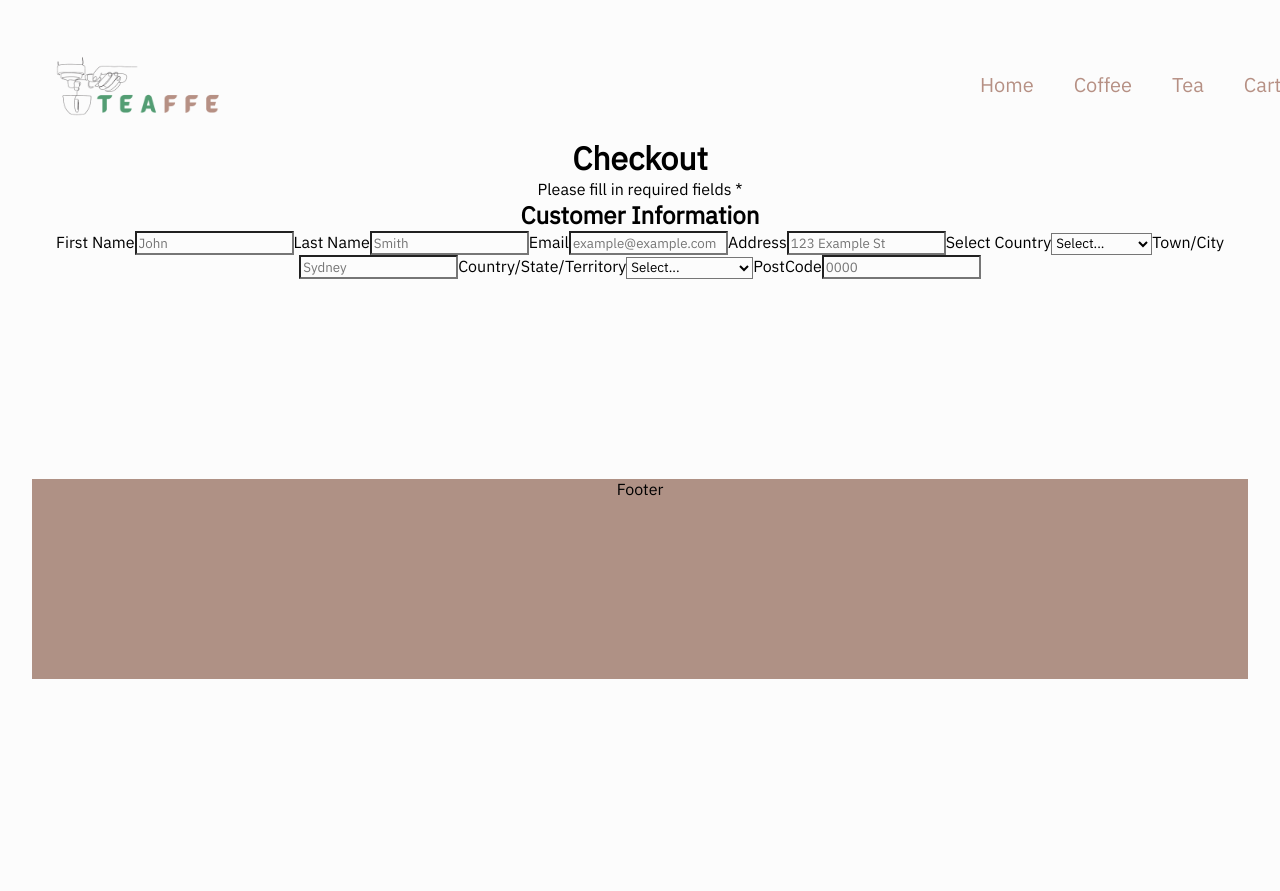
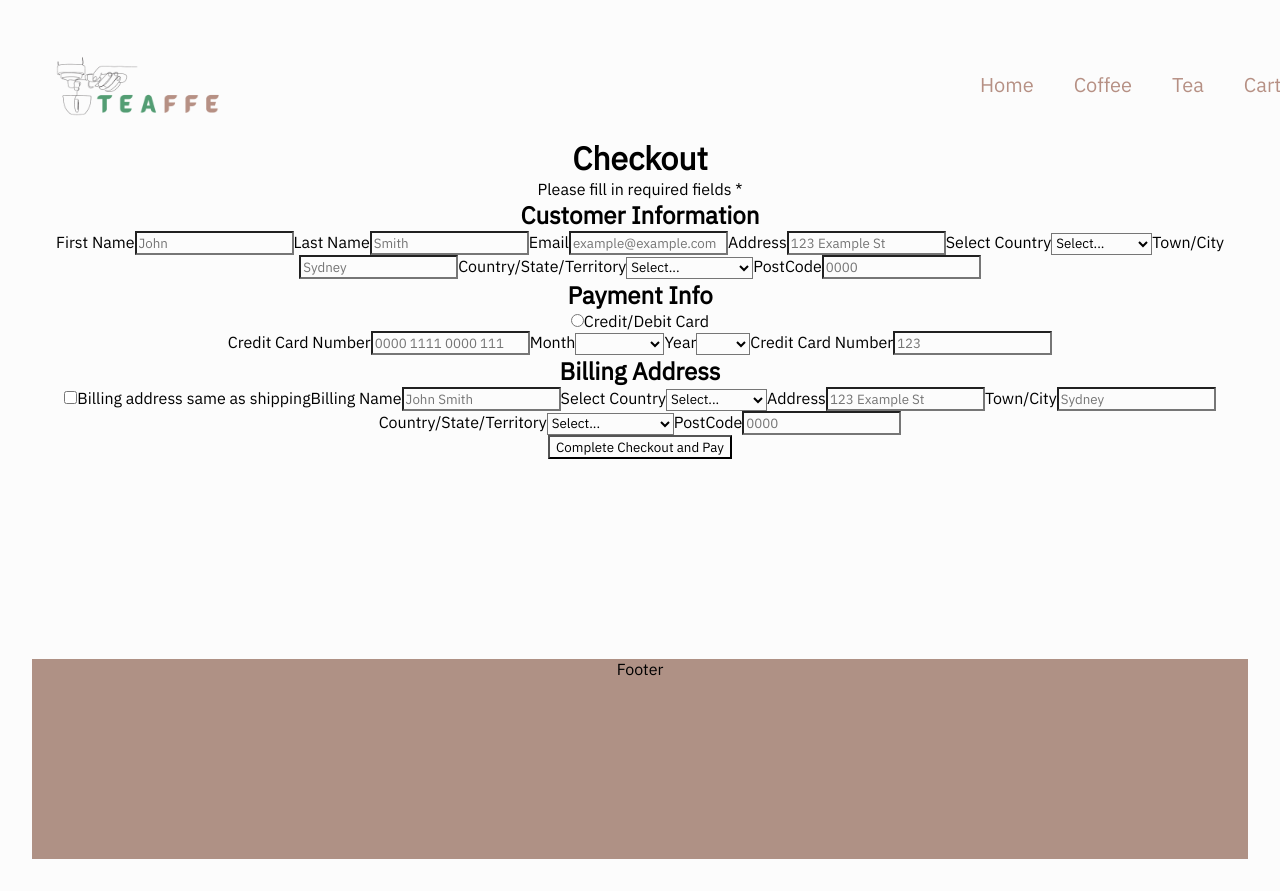
Before and after one commit to ashleykouch/react-e-shop, a React (Vite) app in the folder react-teafee-store/: page /checkout in a window 1280 px wide. Shown: the top 891 px of the page. Before the commit the page ends 800 px from the top, so only its background shows below. Built offline with nearby package versions, Linux system fonts and the light colour scheme; no server answers; the database is empty.

Commit message:
added payment info and billing address form

```diff
--- /dev/null
+++ b/react-teafee-store/src/containers/Pages/CheckoutPage/BillingAddress/BillingAddress.jsx
@@ -0,0 +1,60 @@
+import React from "react";
+
+const BillingAddress = () => {
+  return (
+    <div>
+      <h2>Billing Address</h2>
+      <div>
+        <label>
+          <input type="checkbox" name="same" />
+          Billing address same as shipping
+        </label>
+        <label>
+          Billing Name
+          <input type="text" name="billingName" placeholder="John Smith" />
+        </label>
+        <label>
+          Select Country
+          <select>
+            <option value="" hidden>
+              Select...
+            </option>
+            <option value="Australia">Australia</option>
+            <option value="New Zealand">New Zealand</option>
+          </select>
+        </label>
+        <label>
+          Address
+          <input type="text" name="address" placeholder="123 Example St" />
+        </label>
+        <label>
+          Town/City
+          <input type="text" name="town/city" placeholder="Sydney" required />
+        </label>
+        <label>
+          Country/State/Territory
+          <select>
+            <option value="" hidden>
+              Select...
+            </option>
+            <option value="New South Wales">New South Wales</option>
+            <option value="Queensland">Queensland</option>
+            <option value="Melbourne">Melbourne</option>
+            <option value="Brisbane">Brisbane</option>
+            <option value="Perth">Perth</option>
+            <option value="Adelaide">Adelaide</option>
+            <option value="Auckland">Auckland</option>
+            <option value="Hobart">Hobart</option>
+            <option value="Wellington">Wellington</option>
+          </select>
+        </label>
+        <label>
+          PostCode
+          <input type="text" name="postCode" placeholder="0000" required />
+        </label>
+      </div>
+    </div>
+  );
+};
+
+export default BillingAddress;
--- a/react-teafee-store/src/containers/Pages/CheckoutPage/CheckoutPage.jsx
+++ b/react-teafee-store/src/containers/Pages/CheckoutPage/CheckoutPage.jsx
@@ -1,6 +1,6 @@
-import React from "react";
-import Select from "react-select";
+import BillingAddress from "./BillingAddress/BillingAddress";
 import CustomerInfo from "./CustomerInfo/CustomerInfo";
+import PaymentInfo from "./PaymentInfo/PaymentInfo";
 
 const CheckoutPage = () => {
   return (
@@ -10,6 +10,11 @@ const CheckoutPage = () => {
         <p>Please fill in required fields *</p>
       </div>
       <CustomerInfo />
+      <PaymentInfo />
+      <BillingAddress />
+      <div>
+        <button>Complete Checkout and Pay</button>
+      </div>
     </div>
   );
 };
--- /dev/null
+++ b/react-teafee-store/src/containers/Pages/CheckoutPage/PaymentInfo/PaymentInfo.jsx
@@ -0,0 +1,62 @@
+import styles from "./PaymentInfo.module.scss";
+
+const PaymentInfo = () => {
+  return (
+    <div>
+      <h2>Payment Info</h2>
+      <div>
+        <label>
+          <input type="radio" name="credit" />
+          Credit/Debit Card
+        </label>
+      </div>
+      <label>
+        Credit Card Number
+        <input
+          type="text"
+          name="credit-num"
+          placeholder="0000 1111 0000 111"
+          required
+        />
+      </label>
+      <label>
+        Month
+        <select>
+          <option value="" hidden></option>
+          <option value="january">January</option>
+          <option value="february">February</option>
+          <option value="march">March</option>
+          <option value="april">April</option>
+          <option value="may">May</option>
+          <option value="june">June</option>
+          <option value="july">July</option>
+          <option value="august">August</option>
+          <option value="september">September</option>
+          <option value="october">October</option>
+          <option value="november">November</option>
+          <option value="december">December</option>
+        </select>
+      </label>
+      <label>
+        Year
+        <select>
+          <option value="" hidden></option>
+          <option value="2023">2023</option>
+          <option value="2024">2024</option>
+          <option value="2025">2025</option>
+          <option value="2026">2026</option>
+          <option value="2027">2027</option>
+          <option value="2028">2028</option>
+          <option value="2029">2029</option>
+          <option value="2030">2030</option>
+        </select>
+      </label>
+      <label>
+        Credit Card Number
+        <input type="text" name="cvc" placeholder="123" required />
+      </label>
+    </div>
+  );
+};
+
+export default PaymentInfo;
```
Also changed, not shown: react-teafee-store/src/containers/Pages/CheckoutPage/BillingAddress/BillingAddress.module.scss (added), react-teafee-store/src/containers/Pages/CheckoutPage/PaymentInfo/PaymentInfo.module.scss (added).
